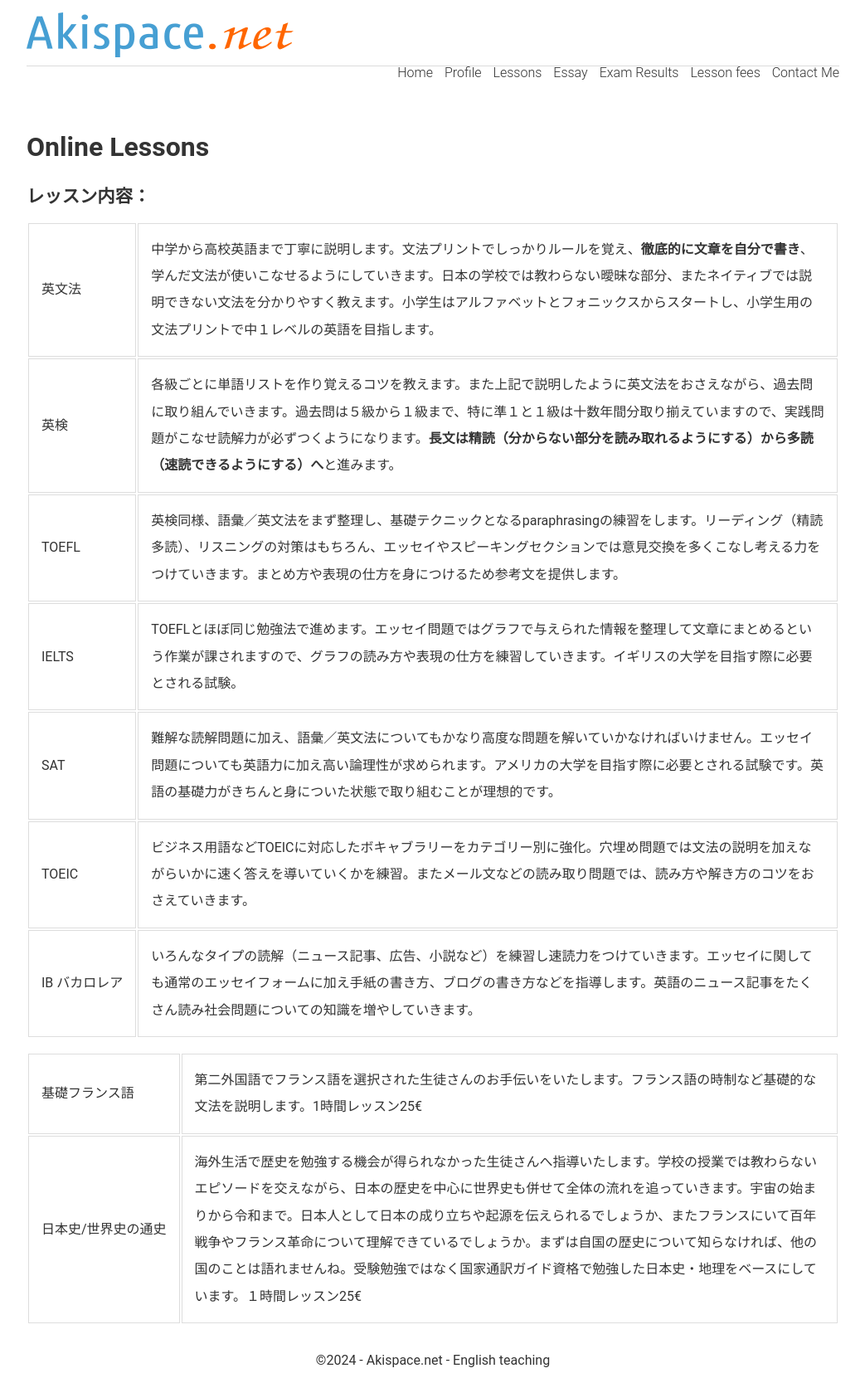
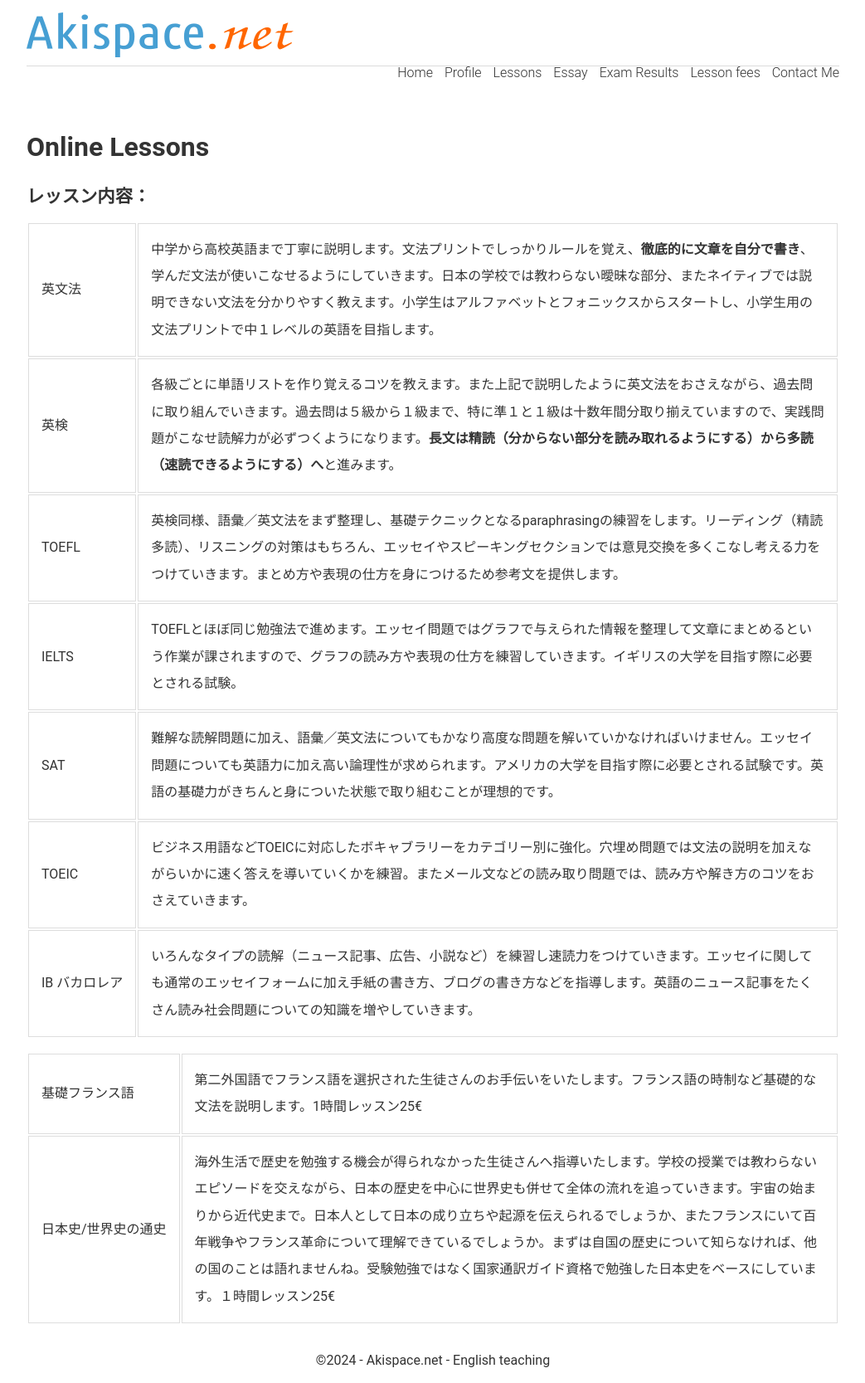
Before and after one commit to phocean/akispace, a Jekyll site: the page built from lessons.md, in a window 1280 px wide. Shown: the whole page at 83% size, without its empty margins (118-1161 px from the left). Built offline with Jekyll 4.4.1, drawn with Linux system fonts in a browser that asks for light colours.

Commit message:
Update lessons.md

```diff
--- a/lessons.md
+++ b/lessons.md
@@ -47,5 +47,5 @@
 </tr>
 <tr>
 <td nowrap>日本史/世界史の通史</td>
-<td>海外生活で歴史を勉強する機会が得られなかった生徒さんへ指導いたします。学校の授業では教わらないエピソードを交えながら、日本の歴史を中心に世界史も併せて全体の流れを追っていきます。宇宙の始まりから令和まで。日本人として日本の成り立ちや起源を伝えられるでしょうか、またフランスにいて百年戦争やフランス革命について理解できているでしょうか。まずは自国の歴史について知らなければ、他の国のことは語れませんね。受験勉強ではなく国家通訳ガイド資格で勉強した日本史・地理をベースにしています。１時間レッスン25€</td>
+<td>海外生活で歴史を勉強する機会が得られなかった生徒さんへ指導いたします。学校の授業では教わらないエピソードを交えながら、日本の歴史を中心に世界史も併せて全体の流れを追っていきます。宇宙の始まりから近代史まで。日本人として日本の成り立ちや起源を伝えられるでしょうか、またフランスにいて百年戦争やフランス革命について理解できているでしょうか。まずは自国の歴史について知らなければ、他の国のことは語れませんね。受験勉強ではなく国家通訳ガイド資格で勉強した日本史をベースにしています。１時間レッスン25€</td>
 </tr>
```
